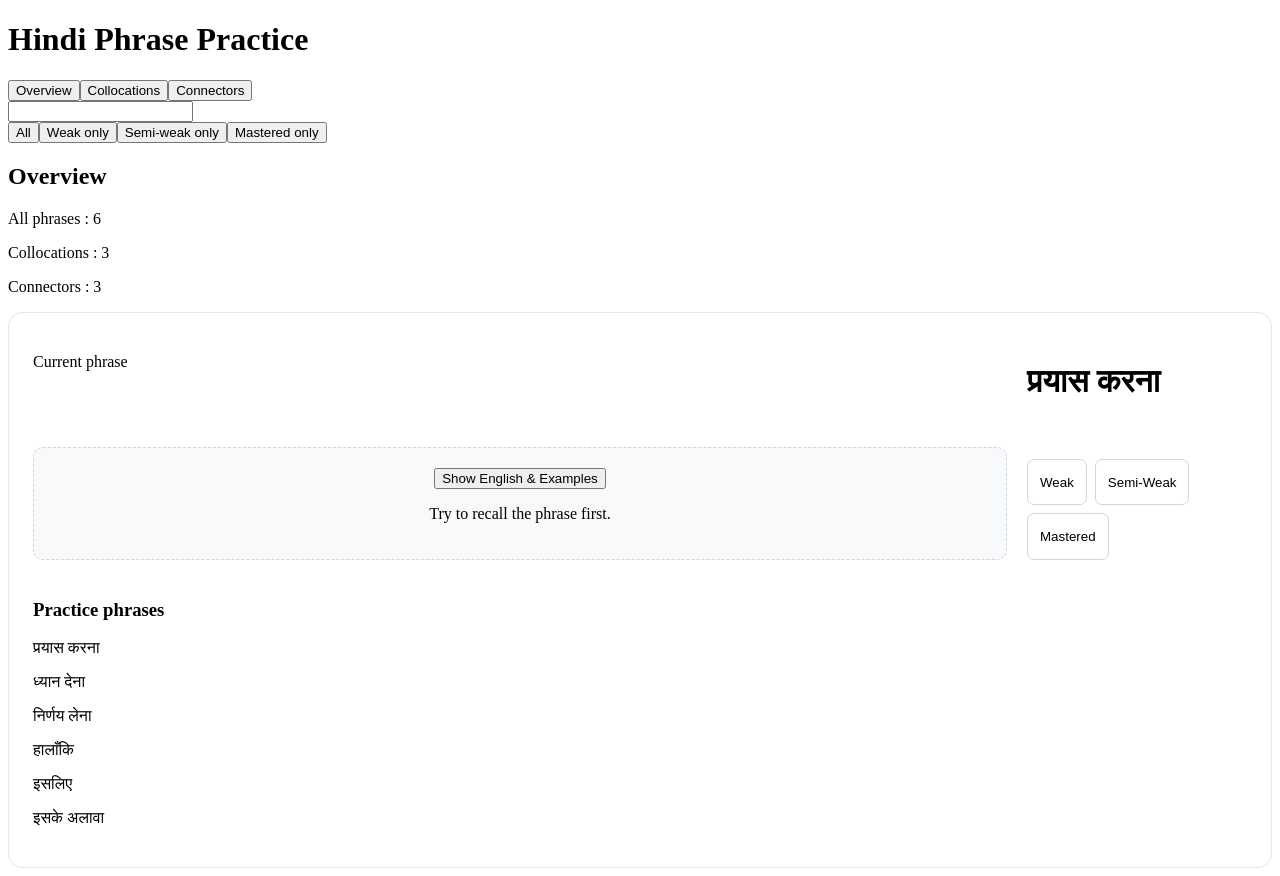
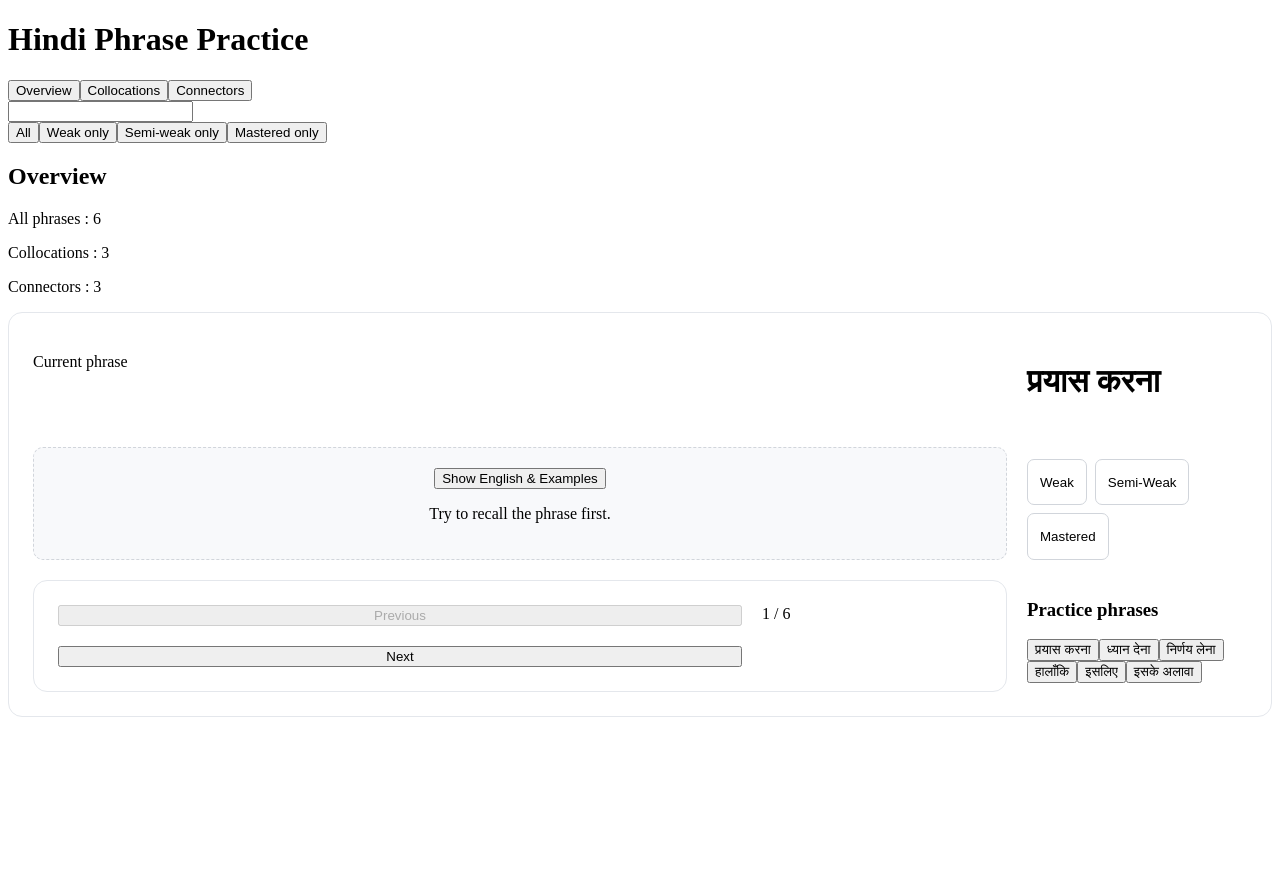
Before and after one commit to piyushdhakad001/lexora-seven-days-hourly-practice, a React (Vite) app: page / in a window 1280 px wide. After the commit the page ends 800 px from the top, so only its background shows below. Built offline with nearby package versions, Linux system fonts and the light colour scheme.

Commit message:
add "move through phrases" functionality

```diff
--- a/src/App.jsx
+++ b/src/App.jsx
@@ -1,4 +1,4 @@
-import { useState } from "react";
+import { useEffect, useState } from "react";
 import './App.css'
 
 function App() {
@@ -8,6 +8,7 @@ function App() {
   const [marks, setMarks] = useState({})
   const [progressFilter, setProgressFilter] = useState("all")
   const [showAnswer, setShowAnswer] = useState(false);
+  const [currentIndex, setCurrentIndex] = useState(0)
 
   const categories = [
     {
@@ -82,6 +83,7 @@ function App() {
     },
   ];
 
+  // -----------------------------------
   const visibleCategories = activeCategory === "Overview" ? categories : categories.filter((category) => {
     return (
       category.name === activeCategory
@@ -123,7 +125,13 @@ function App() {
     return category.phrases
   })
 
-  const currentPhrase = practicePhrases[0]
+  const safeIndex = Math.min(currentIndex, Math.max(practicePhrases.length - 1, 0))
+
+  const currentPhrase = practicePhrases[safeIndex];
+  useEffect(() => {
+    setShowAnswer(false)
+  }, [currentPhrase?.id])
+
   // -------------------------------------------
   // mark helper function
   function markPhrase(selectedPhraseId, mark) {
@@ -151,6 +159,7 @@ function App() {
       <input type="search"
         value={searchQuery}
         onChange={(event) => setSearchQuery(event.target.value)} />
+
       <div className="progress-filters">
         <button
           className={progressFilter === "all" ? "selected" : ""}
@@ -241,10 +250,34 @@ function App() {
             </button>
           </div>
 
+          <div className="practice-card">
+            <button
+              onClick={() => setCurrentIndex(safeIndex - 1)}
+              disabled={safeIndex === 0}
+            >
+              Previous
+            </button>
+
+            <span>
+              {safeIndex + 1} / {practicePhrases.length}
+            </span>
+
+            <button
+              onClick={() => setCurrentIndex(safeIndex + 1)}
+              disabled={safeIndex === practicePhrases.length - 1}>
+              Next
+            </button>
+          </div>
+
           <aside>
             <h3>Practice phrases</h3>
-            {practicePhrases.map((phrase) => (
-              <p key={phrase.id}>{phrase.hindi}</p>
+            {practicePhrases.map((phrase, index) => (
+              <button
+              key={phrase.id}
+              className={index === safeIndex ? "current-phrase" : ""}
+                onClick={() => setCurrentIndex(index)}>
+                {phrase.hindi}
+              </button>
             ))}
           </aside>
         </section>
```
